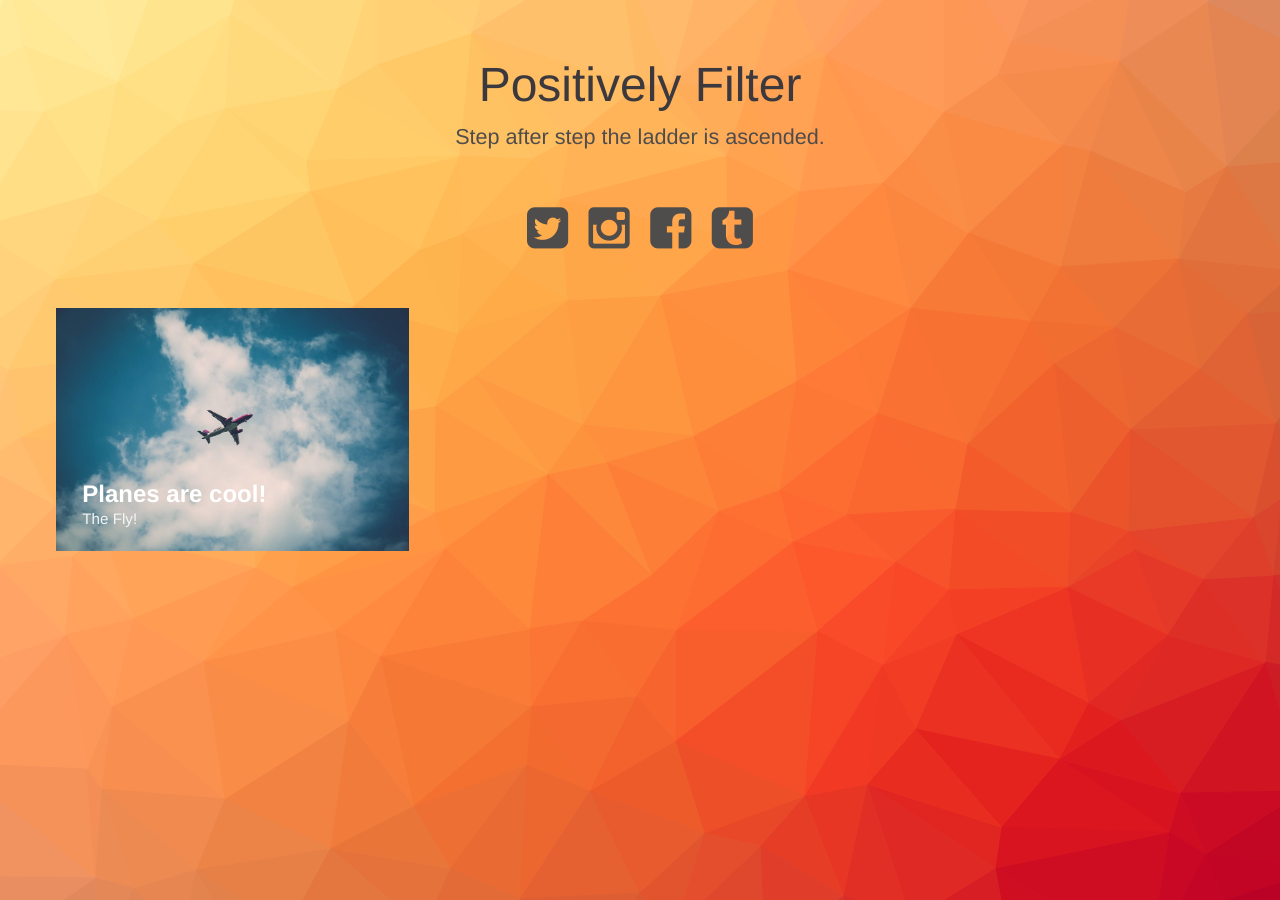
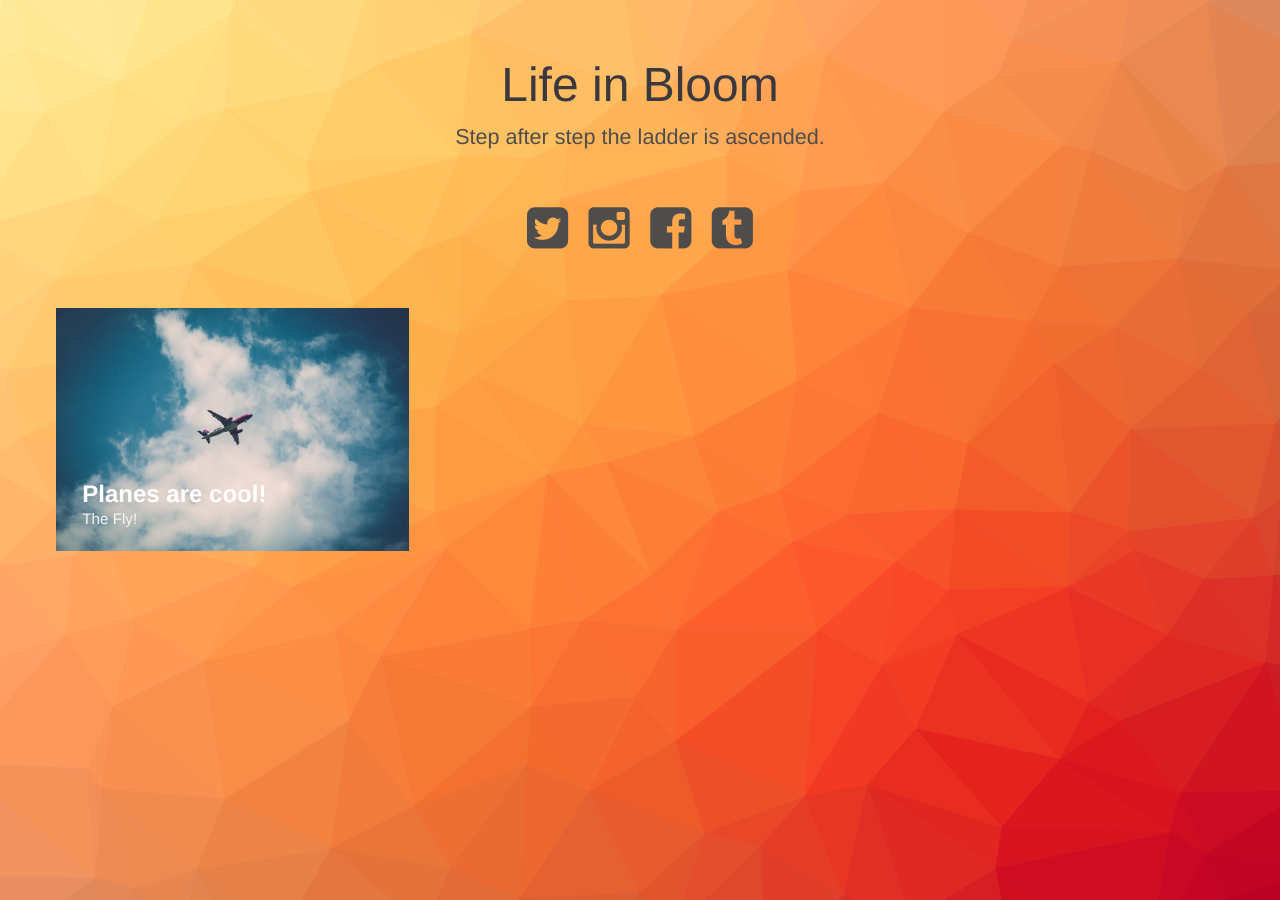
Before and after one commit to dorisrao/dorisrao.github.io, a Jekyll site: the page built from index.html, in a window 1280 px wide. Built offline with Jekyll 4.4.1, drawn with Linux system fonts in a browser that asks for light colours.

Commit message:
change title

```diff
--- a/index.html
+++ b/index.html
@@ -28,7 +28,7 @@ layout: compress
 <body class="body">
 <div class="container">
     <header class="header">
-        <h1>Positively Filter<span>Step after step the ladder is ascended.</span></h1>
+        <h1>Life in Bloom<span>Step after step the ladder is ascended.</span></h1>
         <nav class="links">
             <a href="#"><i class="fa fa-twitter-square fa-3x"></i></a>
             <a href="#"><i class="fa fa-instagram fa-3x"></i></a>
```
